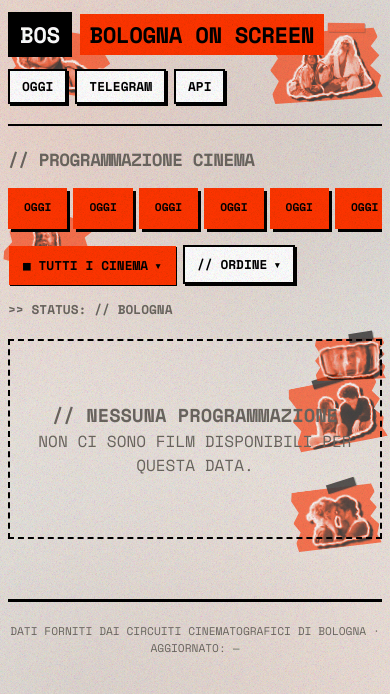
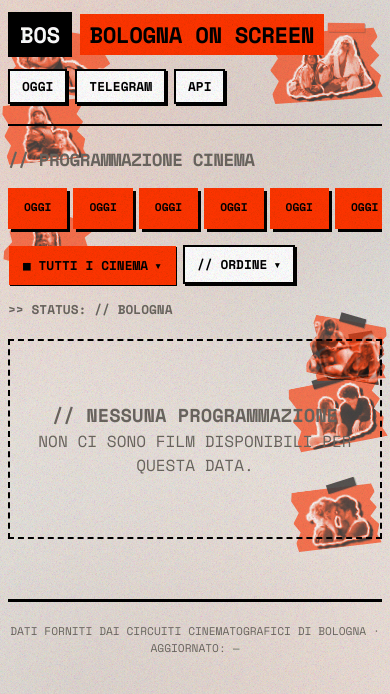
Before and after one commit to Priestomm/bologna-cinema-scraper, a FastAPI app: template bot/templates/schedule.html in a window 390 px wide. Shown: the top 694 px of the page. Run offline with FastAPI, Linux system fonts and the light colour scheme; the template is opened without the code that fills it, so the values that code supplies are empty; parts of the project's set-up code (start-up, migrations or seed data) failed here and were passed over.

Commit message:
feat: aggiungi sticker aguirre e travolti (in WebP)
Convertiti in WebP come gli altri sticker (aguirre.png 1.2MB -> 160KB,
travolti.png 2.1MB -> 288KB) e posizionati nel layout fanzine.

```diff
--- a/bot/templates/schedule.html
+++ b/bot/templates/schedule.html
@@ -747,6 +747,22 @@ body::after {
 }
 .sticker-space::after { left: 50%; background: #000; transform: rotate(-6deg); }
 
+.sticker-aguirre {
+  top: 12%;
+  left: -260px;
+  width: 520px;
+  transform: rotate(-7deg);
+}
+.sticker-aguirre::after { left: 40%; background: #FF3500; transform: rotate(-4deg); }
+
+.sticker-travolti {
+  bottom: 35%;
+  right: -140px;
+  width: 480px;
+  transform: rotate(9deg);
+}
+.sticker-travolti::after { left: 35%; background: #000; transform: rotate(7deg); }
+
 @media (max-width: 768px) {
   .sticker-neon { width: 100px; top: 30px; left: 10px; }
   .sticker-ran { width: 110px; top: 30px; right: 10px; }
@@ -755,6 +771,8 @@ body::after {
   .sticker-portrait { width: 85px; bottom: 35%; right: 3%; }
   .sticker-princess { width: 75px; bottom: 10%; left: 5px; }
   .sticker-space { width: 70px; top: 40%; right: 5px; }
+  .sticker-aguirre { width: 80px; top: 12%; left: 4px; }
+  .sticker-travolti { width: 75px; bottom: 55%; right: 6px; }
 
   .sticker::after {
     height: 9px;
@@ -1208,6 +1226,8 @@ body::after {
 <div class="sticker sticker-portrait"><img src="/static/stickers/portrait.webp" alt="" loading="lazy" decoding="async" aria-hidden="true"><div class="sticker-tint"></div></div>
 <div class="sticker sticker-princess"><img src="/static/stickers/princess.webp" alt="" loading="lazy" decoding="async" aria-hidden="true"><div class="sticker-tint"></div></div>
 <div class="sticker sticker-space"><img src="/static/stickers/space.webp" alt="" loading="lazy" decoding="async" aria-hidden="true"><div class="sticker-tint"></div></div>
+<div class="sticker sticker-aguirre"><img src="/static/stickers/aguirre.webp" alt="" loading="lazy" decoding="async" aria-hidden="true"><div class="sticker-tint"></div></div>
+<div class="sticker sticker-travolti"><img src="/static/stickers/travolti.webp" alt="" loading="lazy" decoding="async" aria-hidden="true"><div class="sticker-tint"></div></div>
 
 </body>
 </html>
```
Also changed, not shown: bot/static/stickers/aguirre.webp (added), bot/static/stickers/travolti.webp (added).
